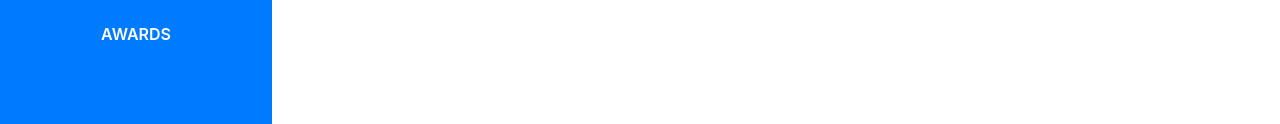
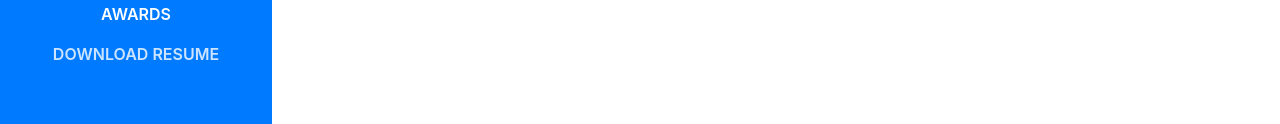
Before and after one commit to Afraim/AfraimZahangir, a website with bundled scripts: page index.html in a window 1280 px wide. Shown: the part 578-702 px from the top of the page. Built offline with nearby package versions, Linux system fonts and the light colour scheme; a web font is replaced by a local one.

Commit message:
Resume Added

```diff
--- a/index.html
+++ b/index.html
@@ -63,6 +63,9 @@
           </li>
           <li class="nav-item">
             <a class="nav-link js-scroll-trigger" href="#awards">Awards</a>
+          </li>
+          <li class="nav-item">
+            <a class="nav-link js-scroll-trigger" href="https://drive.google.com/uc?export=download&id=17LW0Q9t2K7rFWM4irT1qG-_JbycCKIIe">Download Resume</a>
           </li>
         </ul>
       </div>
```
